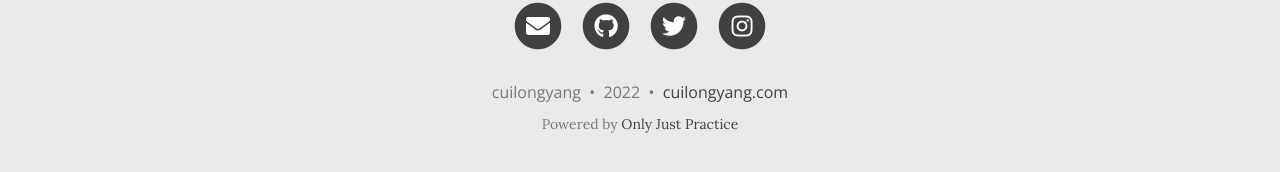
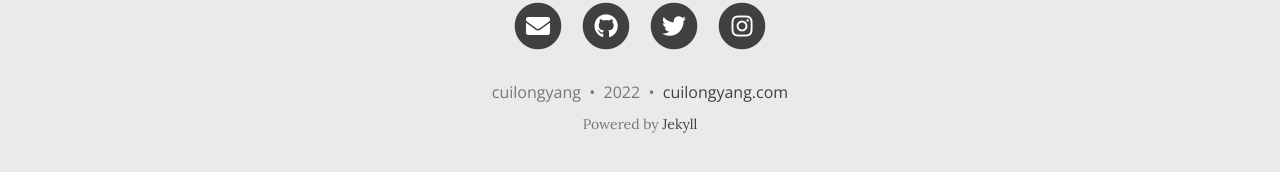
Before and after one commit to cuilongyang/cuilongyang.github.io, a Jekyll site: the page built from _posts/2021-11-07-Helle-world.markdown, in a window 1280 px wide and 1314 px high. Shown: the part 1129-1301 px from the top of the window. Built offline with Jekyll 4.4.1, drawn with Linux system fonts in a browser that asks for light colours; nearby versions of some CDN libraries; comment, search, counter and statistics services are not loaded.

Commit message:
更新页码

```diff
--- a/_config.yml
+++ b/_config.yml
@@ -16,7 +16,7 @@
 navbar-links:
   cuilongyang's home: "https://cuilongyang.com"
   Tags Index: "tags"
-  resume: "aboutme"
+  resume: "Resume"
 
 # --- Logo --- #
 
@@ -214,7 +214,7 @@
 markdown: kramdown
 highlighter: rouge
 permalink: /:year-:month-:day-:title/
-paginate: 50
+paginate: 10
 
 kramdown:
   input: GFM
--- a/_includes/footer.html
+++ b/_includes/footer.html
@@ -33,7 +33,7 @@
       </p>
       {% unless site.remove-ads %}<p class="theme-by text-muted">
         Powered by
-        <a href="https://cuilongyang.com">Only Just Practice</a>
+        <a href="https://jekyllrb.com/">Jekyll</a>
       </p>{% endunless %}
       </div>
     </div>
```
